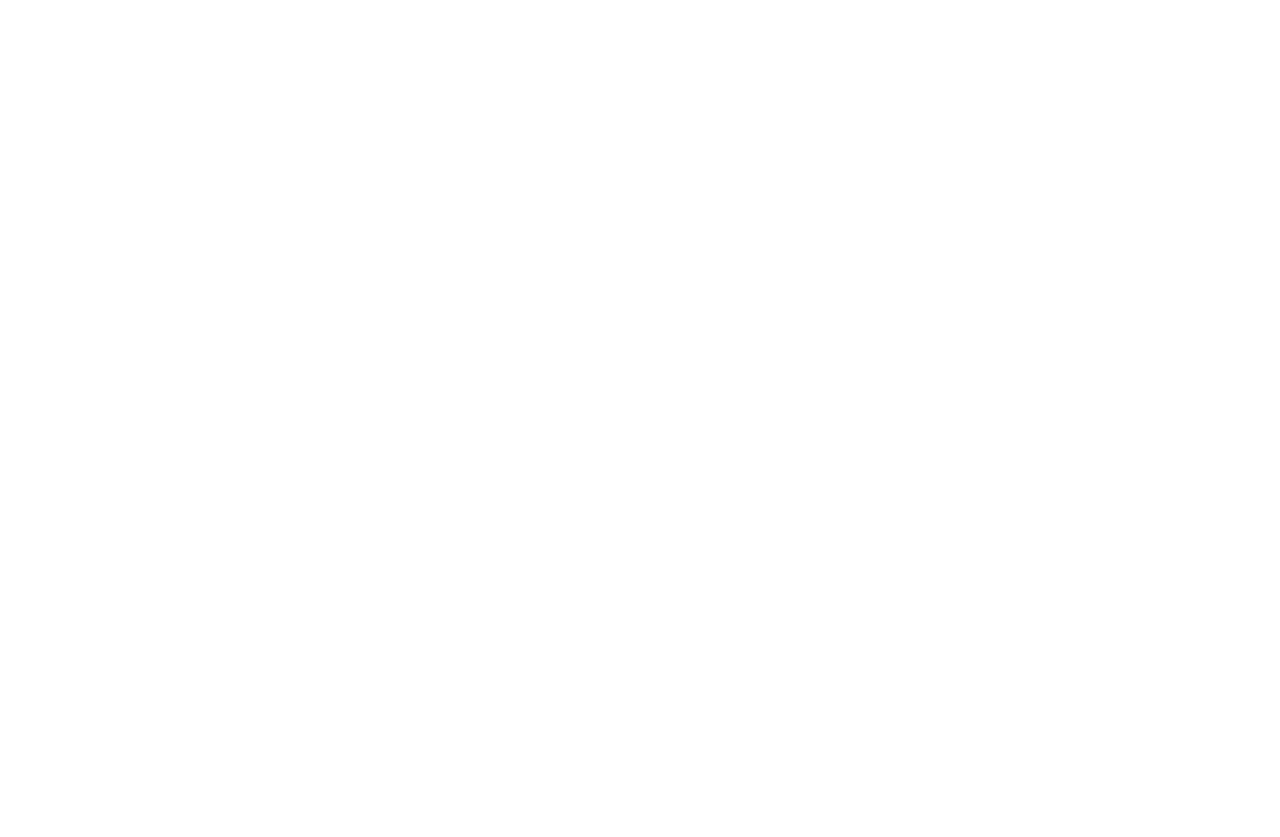
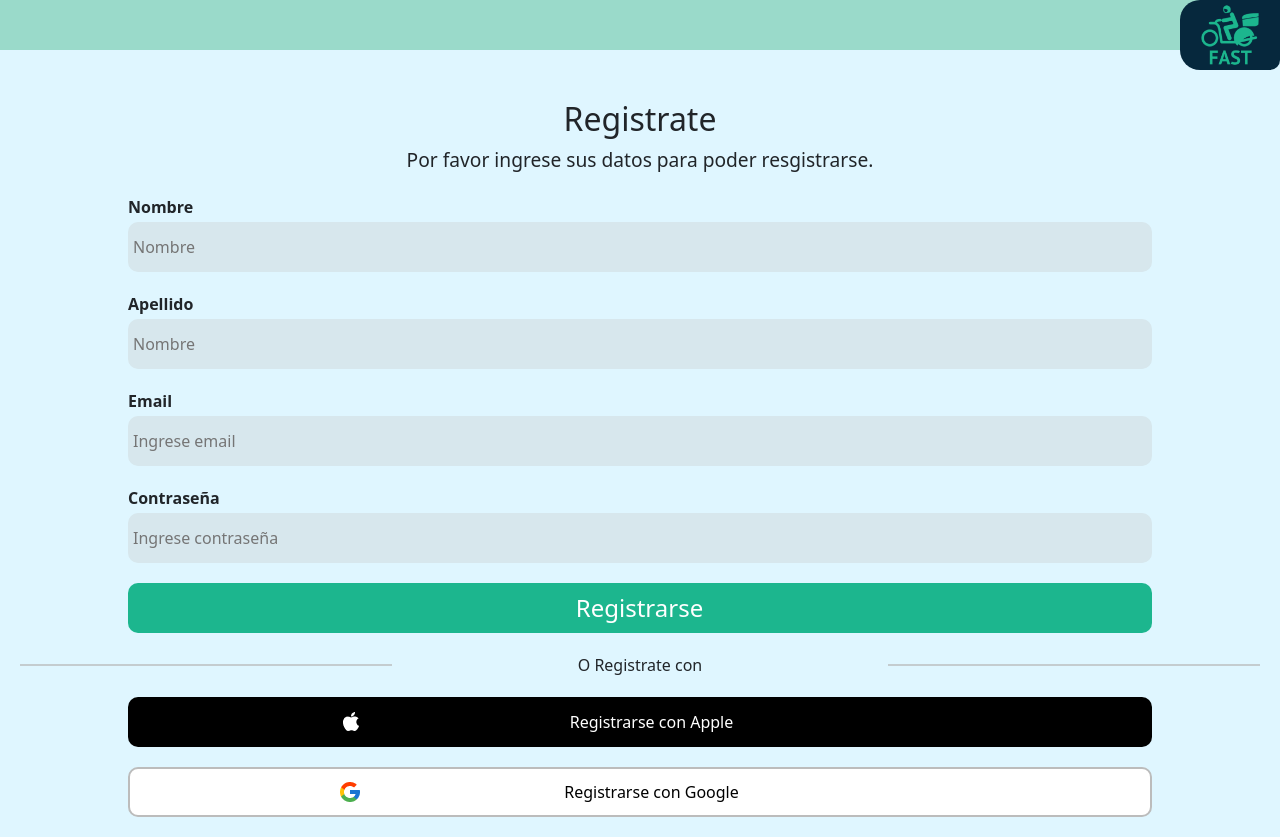
Before and after one commit to AlbertoRG153/fast-proyecto-poo, a plain HTML site: page AppCliente/login-registro-cliente/registro.html in a window 1280 px wide. Before the commit the page ends 800 px from the top, so only its background shows below. Drawn offline with nearby package versions, Linux system fonts and the light colour scheme.

Commit message:
Avance en Login y Registro de app-clientes

```diff
--- a/AppCliente/login-registro-cliente/assets/css/main.css
+++ b/AppCliente/login-registro-cliente/assets/css/main.css
@@ -25,7 +25,7 @@ body {
 }
 
 .info {
-    background-color: cyan;
+    /* background-color: cyan; */
     height: 200px;
     margin-top: 50px;
     display: flex;
@@ -38,3 +38,106 @@ body {
     width: 80px;
     margin-bottom: 20px;
 }
+
+.form-login {
+    /* background-color: pink; */
+    margin-top: 20px;
+    display: flex;
+    flex-direction: column;
+    padding-left: 10%;
+    padding-right: 10%;
+
+}
+
+.form-login p {
+    font-weight: bold;
+    margin-bottom: 3px;
+}
+
+.caja {
+    background-color: #d7e7ed;
+    border: 0;
+    border-radius: 10px;
+    height: 50px;
+    margin-bottom: 20px;
+    width: 100%;
+    padding-left: 5px;
+
+}
+
+.btn-login {
+    background-color: #1cb68e;
+    color: #ffffff;
+    font-size: 1.5rem;
+}
+
+.btn-login:hover {
+    background-color: #19a37e;
+}
+
+.deco {
+    /* background-color: cyan; */
+    display: flex;
+    justify-content: space-between;
+    align-items: center;
+    padding-left: 20px;
+    padding-right: 20px;
+}
+
+.deco p {
+    margin-bottom: 0;
+}
+
+.deco div {
+    background-color: #c4cccf;
+    height: 2px;
+    width: 30%;
+
+}
+
+.btn-apple {
+    background-color: #000000;
+    display: flex;
+    align-items: center;
+    justify-content: space-evenly;
+    color: #ffffff;
+}
+
+.btn-google {
+    background-color: #ffffff;
+    display: flex;
+    align-items: center;
+    justify-content: space-evenly;
+    border: 2px solid #bcbcbc;
+
+}
+
+.registro {
+    /* background-color: pink; */
+    display: flex;
+    justify-content: space-between;
+    margin-bottom: 10px;
+}
+
+.registro a {
+    color: #1cb68e;
+}
+
+/* Estilos para rgistro de clientes */
+.info-2 {
+    /* background-color: cyan; */
+    width: 70%;
+    margin-top: 50px;
+    margin-left: auto;
+    margin-right: auto;
+    text-align: center;
+}
+
+.info-2 h1 {
+    font-size: 2rem;
+}
+
+.info-2 p {
+    font-size: 1.2rem;
+
+}
--- a/AppCliente/login-registro-cliente/registro.html
+++ b/AppCliente/login-registro-cliente/registro.html
@@ -6,10 +6,59 @@
     <meta http-equiv="X-UA-Compatible" content="IE=edge">
     <meta name="viewport" content="width=device-width, initial-scale=1.0">
     <title>Registro</title>
+    <link href="https://cdn.jsdelivr.net/npm/bootstrap@5.1.3/dist/css/bootstrap.min.css" rel="stylesheet"
+        integrity="sha384-1BmE4kWBq78iYhFldvKuhfTAU6auU8tT94WrHftjDbrCEXSU1oBoqyl2QvZ6jIW3" crossorigin="anonymous">
+    <script src="https://kit.fontawesome.com/249aa6fc90.js" crossorigin="anonymous"></script>
+    <link rel="stylesheet" href="assets/css/main.css">
 </head>
 
 <body>
 
+    <div class="nav">
+        <div class="logo">
+            <img src="assets/img/decoracion/Logo 1.png" alt="">
+        </div>
+    </div>
+
+    <div class="info-2">
+        <h1>Registrate</h1>
+        <p>Por favor ingrese sus datos para poder resgistrarse.</p>
+    </div>
+
+    <div class="form-login">
+        <p>Nombre</p>
+        <input class="caja" type="text" placeholder="Nombre">
+        <p>Apellido</p>
+        <input class="caja" type="text" placeholder="Nombre">
+        <p>Email</p>
+        <input class="caja" type="text" placeholder="Ingrese email">
+        <p>Contraseña</p>
+        <input class="caja" type="password" placeholder="Ingrese contraseña">
+        <a href=""><input class="caja btn-login" type="submit" value="Registrarse"></a>
+    </div>
+
+    <div class="deco">
+        <div></div>
+        <p>O Registrate con</p>
+        <div></div>
+    </div>
+
+    <div class="form-login">
+        <button class="caja btn-apple">
+            <img src="assets/img/decoracion/apple.png" alt="">
+            Registrarse con Apple
+            <div></div>
+        </button>
+        <button class="caja btn-google">
+            <img src="assets/img/decoracion/google.png" alt="">
+            Registrarse con Google
+            <div></div>
+        </button>
+    </div>
+
+    <script src="https://cdn.jsdelivr.net/npm/bootstrap@5.1.3/dist/js/bootstrap.bundle.min.js"
+        integrity="sha384-ka7Sk0Gln4gmtz2MlQnikT1wXgYsOg+OMhuP+IlRH9sENBO0LRn5q+8nbTov4+1p"
+        crossorigin="anonymous"></script>
 </body>
 
 </html>
```
Also changed, not shown: AppCliente/login-registro-cliente/index.html (+31 -0 lines), AppCliente/login-registro-cliente/assets/img/decoracion/apple.png (added), AppCliente/login-registro-cliente/assets/img/decoracion/google.png (added), AppCliente/login-registro-cliente/assets/js/main.js (added).
